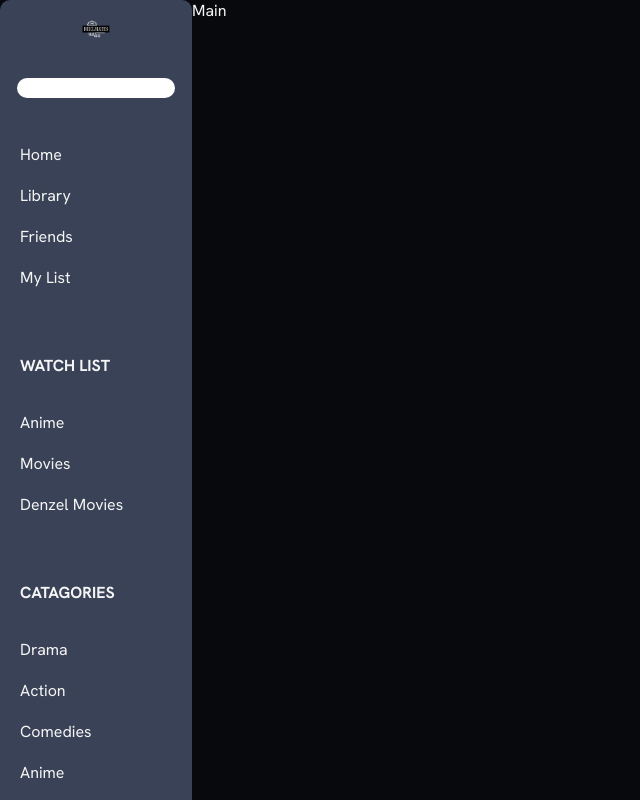
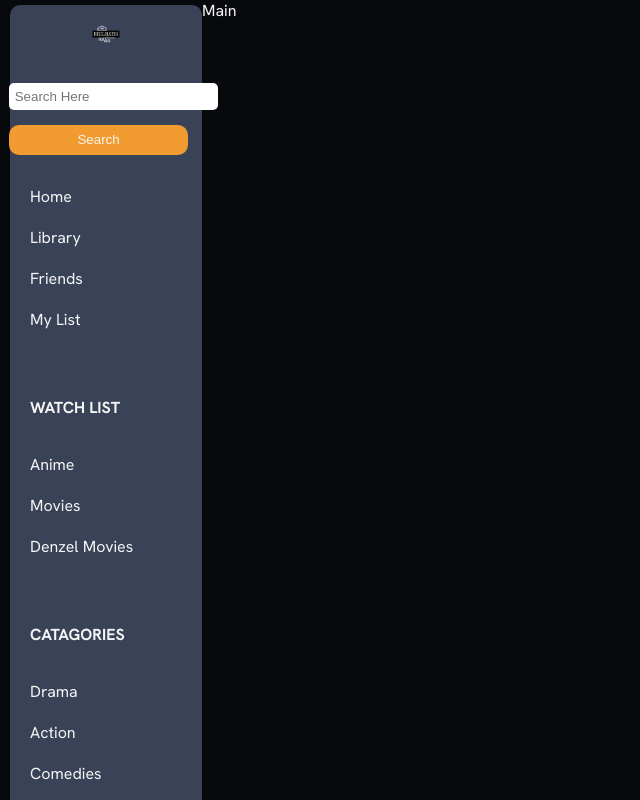
Before and after one commit to 4700gfx/reelmate-movie-app, a React (Create React App) app: page / in a window 1280 px wide. Shown: the top 800 px of the page, without its empty margins (0-640 px from the left). Built offline with nearby package versions, Linux system fonts and the light colour scheme.

Commit message:
Adding Styling to Side Panel and Elements

```diff
--- a/src/App.css
+++ b/src/App.css
@@ -2,7 +2,6 @@
   display: flex;
   flex-direction: row;
 }
-
 
 .list-section {
   margin-top: 20px;
@@ -34,6 +33,12 @@
   cursor: pointer;
 }
 
+
 .list-section li:hover {
   color: rgba(245, 245, 245, 0.7);
 }
+
+.search-console{
+  display: block;
+
+}
--- a/src/components/Navbar.js
+++ b/src/components/Navbar.js
@@ -14,7 +14,10 @@ const Navbar = () => {
       <nav>
         {/* Logo Image and Input */}
         <img src={logo} alt='reelmate logo' />
-        <input />
+        <div className='search-console'>
+        <input placeholder=' Search Here' />
+        <button>Search</button>
+        </div>
 
         {/* List Items Mapped By Object */}
         <ul>
@@ -44,6 +47,7 @@ const Navbar = () => {
         </div>
 
         <button>Create A List</button>
+        <button>Sign In</button>
       </nav>
     </header>
   );
--- a/src/index.css
+++ b/src/index.css
@@ -13,6 +13,7 @@ header {
   display: flex;
   flex-direction: column;
   align-items: center;
+  margin: 5px 0px 0px 10px;
 }
 
 nav {
@@ -29,11 +30,12 @@ header img {
 }
 
 header input {
-  margin-bottom: 20px;
-  height: 18px;
-  width: 80%;
+  margin-bottom: 10px;
+  height: 25px;
+  width: 205px;
   border: none;
-  border-radius: 10px;
+  border-radius: 5px;
+  margin-inline-start: 15px;
 
 }
 
@@ -41,10 +43,11 @@ header button{
   width: 80%;
   height: 30px;
   background-color: rgba(242, 155, 48);
+  border-radius: 10px;
   color: rgba(245, 245, 245);
   border: none;
-  border-radius: 10px;
-  margin-top: 20px;
+  margin-inline-start: 20px;
+  margin: 5px 15px;
 }
 
 
@@ -66,39 +69,9 @@ nav ul li {
 }
 
 nav ul li:hover {
-  color: rgba(245, 245, 245, 0.7);
+  color: rgba(245, 245, 245, 1);
+  background-color: rgba(8, 9, 13, 1);
+  border-radius: 10px;
+  margin: 10px;
+  width: 60%;
 }
-
-.list-section {
-  margin-top: 20px;
-  width: 100%;
-  display: flex;
-  flex-direction: column;
-  align-items: flex-start; /* Align items to the left */
-}
-
-.list-section h4 {
-  margin-bottom: 10px;
-  padding-left: 20px; /* Ensure heading is also aligned left */
-}
-
-.list-section ul {
-  list-style-type: none;
-  padding: 0;
-  display: flex;
-  flex-direction: column;
-  align-items: flex-start; /* Align items to the left */
-  width: 100%;
-}
-
-.list-section li {
-  width: 100%;
-  text-align: left; /* Align text to the left */
-  padding: 10px 20px; /* Add padding for better appearance */
-  padding-left: 20px; /* Move the list items more to the left */
-  cursor: pointer;
-}
-
-.list-section li:hover {
-  color: rgba(245, 245, 245, 0.7);
-}
```
